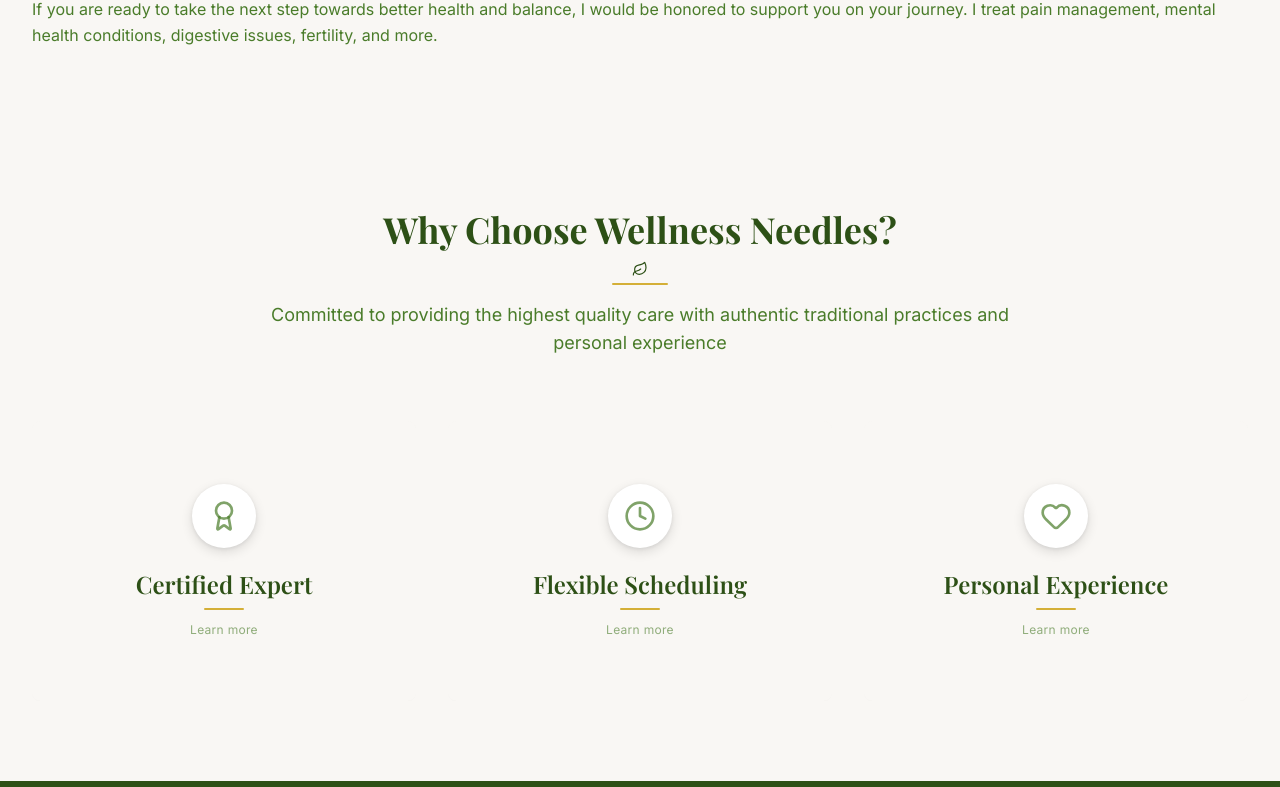
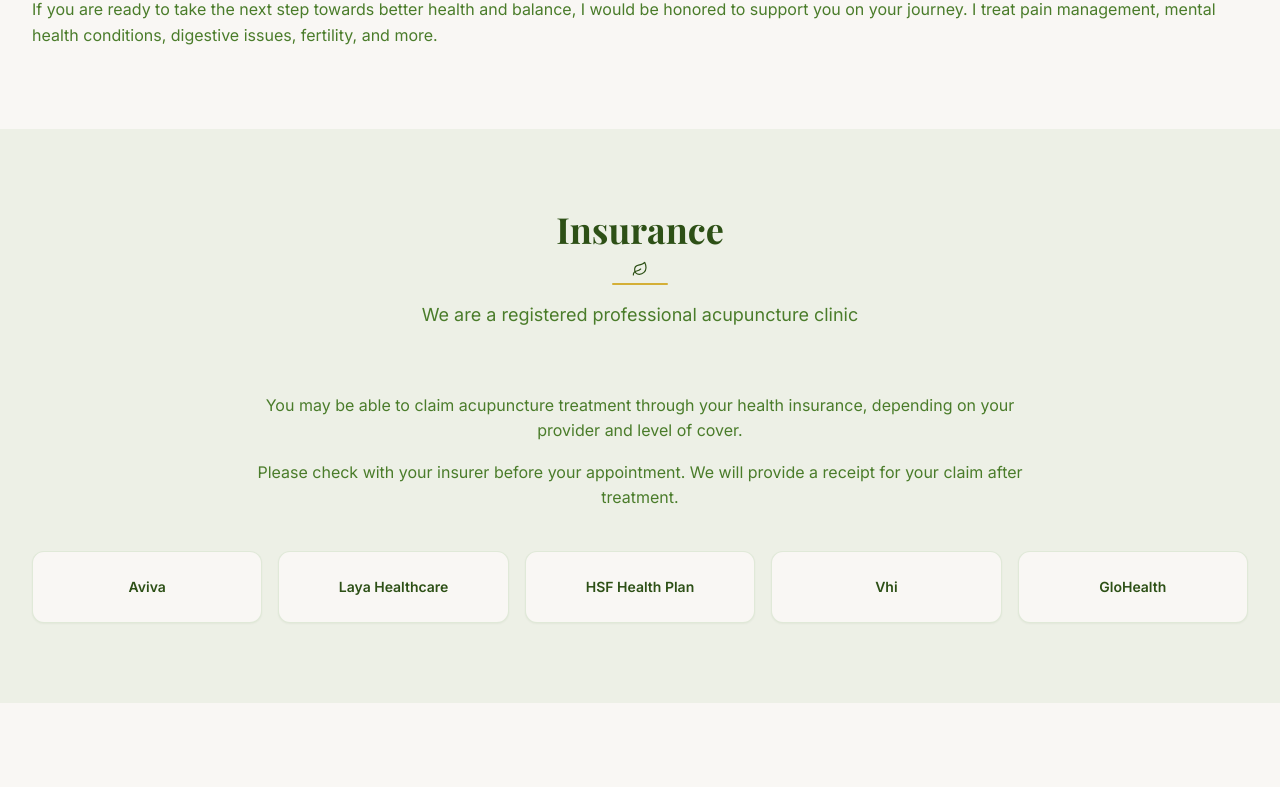
Before and after one commit to hbacalso1229/wellness-needles, a Next.js app: page /about in a window 1280 px wide. Shown: the part 1597-2384 px from the top of the page. Built offline with nearby package versions, Linux system fonts and the light colour scheme; no server answers.

Commit message:
Add an Insurance section on About with claim guidance and insurer logo tiles.

```diff
--- a/src/app/about/page.tsx
+++ b/src/app/about/page.tsx
@@ -4,6 +4,15 @@ import { Heart, Award, Target, Clock, Shield } from 'lucide-react'
 import Image from 'next/image'
 import { PulsingLeaf, FeatureCard, HeroSection, SectionHeading } from '../../features'
 import { useBookingCtaHref } from '@/hooks/useBookingCtaHref'
+
+/** Drop official logos into /public/insurance/{slug}.svg (or .png) when available. */
+const insurers = [
+  { name: 'Aviva', slug: 'aviva' },
+  { name: 'Laya Healthcare', slug: 'laya' },
+  { name: 'HSF Health Plan', slug: 'hsf' },
+  { name: 'Vhi', slug: 'vhi' },
+  { name: 'GloHealth', slug: 'glohealth' },
+] as const
 
 export default function About() {
   const { href: bookHref, isExternal, target, rel } = useBookingCtaHref()
@@ -155,6 +164,39 @@ export default function About() {
         </div>
       </section>
 
+      {/* Insurance */}
+      <section className="py-20 bg-accent/10">
+        <div className="max-w-7xl mx-auto px-4 sm:px-6 lg:px-8">
+          <SectionHeading
+            title="Insurance"
+            subtitle="We are a registered professional acupuncture clinic"
+          />
+          <div className="mx-auto max-w-3xl space-y-4 text-center text-secondary">
+            <p>
+              You may be able to claim acupuncture treatment through your health insurance,
+              depending on your provider and level of cover.
+            </p>
+            <p>
+              Please check with your insurer before your appointment. We will provide a receipt
+              for your claim after treatment.
+            </p>
+          </div>
+
+          <ul className="mt-10 grid grid-cols-2 gap-3 sm:gap-4 md:grid-cols-3 lg:grid-cols-5">
+            {insurers.map((insurer) => (
+              <li
+                key={insurer.slug}
+                className="flex min-h-[4.5rem] items-center justify-center rounded-xl border border-accent/20 bg-cream px-3 py-4 text-center shadow-sm shadow-primary/5 transition-all duration-200 motion-safe:hover:-translate-y-0.5 motion-safe:hover:shadow-md motion-safe:hover:shadow-primary/10"
+              >
+                <span className="text-sm font-semibold leading-snug text-primary">
+                  {insurer.name}
+                </span>
+              </li>
+            ))}
+          </ul>
+        </div>
+      </section>
+
       {/* Why Choose Us Section */}
       <section className="py-20 bg-cream">
         <div className="max-w-7xl mx-auto px-4 sm:px-6 lg:px-8">
```
Also changed, not shown: 1 other file (tests, documents, lock files or other folders).
